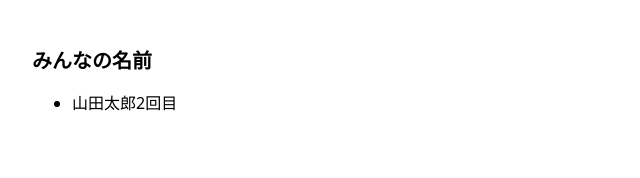
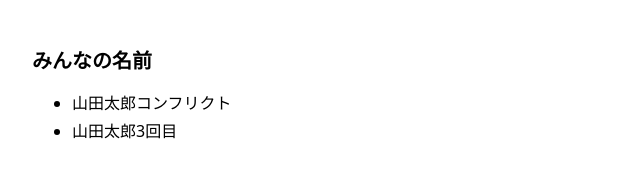
Before and after one commit to tk352228/github-practice, a plain HTML site: page index.html in a window 1280 px wide. Shown: the whole page, without its empty margins (0-640 px from the left). Drawn offline with Linux system fonts and the light colour scheme.

Commit message:
Update index.html
add my-name
change name

```diff
--- a/index.html
+++ b/index.html
@@ -13,7 +13,8 @@
   <h1>みんなの名前</h1>
   <ul>
     <!-- ここに <li>あなたの名前</li> を足していく -->
-    <li>山田太郎2回目</li>
+    <li>山田太郎コンフリクト</li>
+    <li>山田太郎3回目</li>
   </ul>
 </body>
 </html>
```
